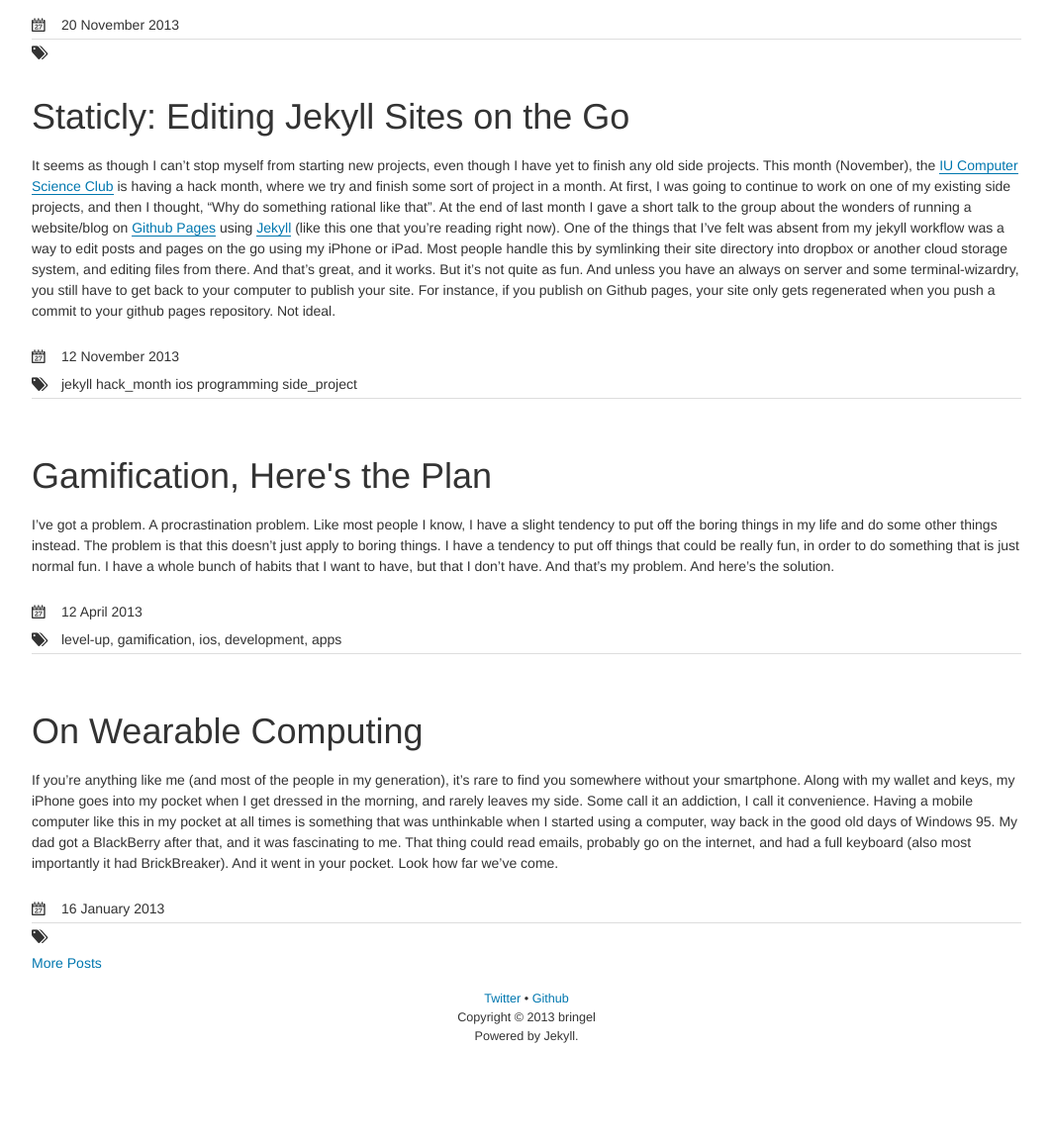
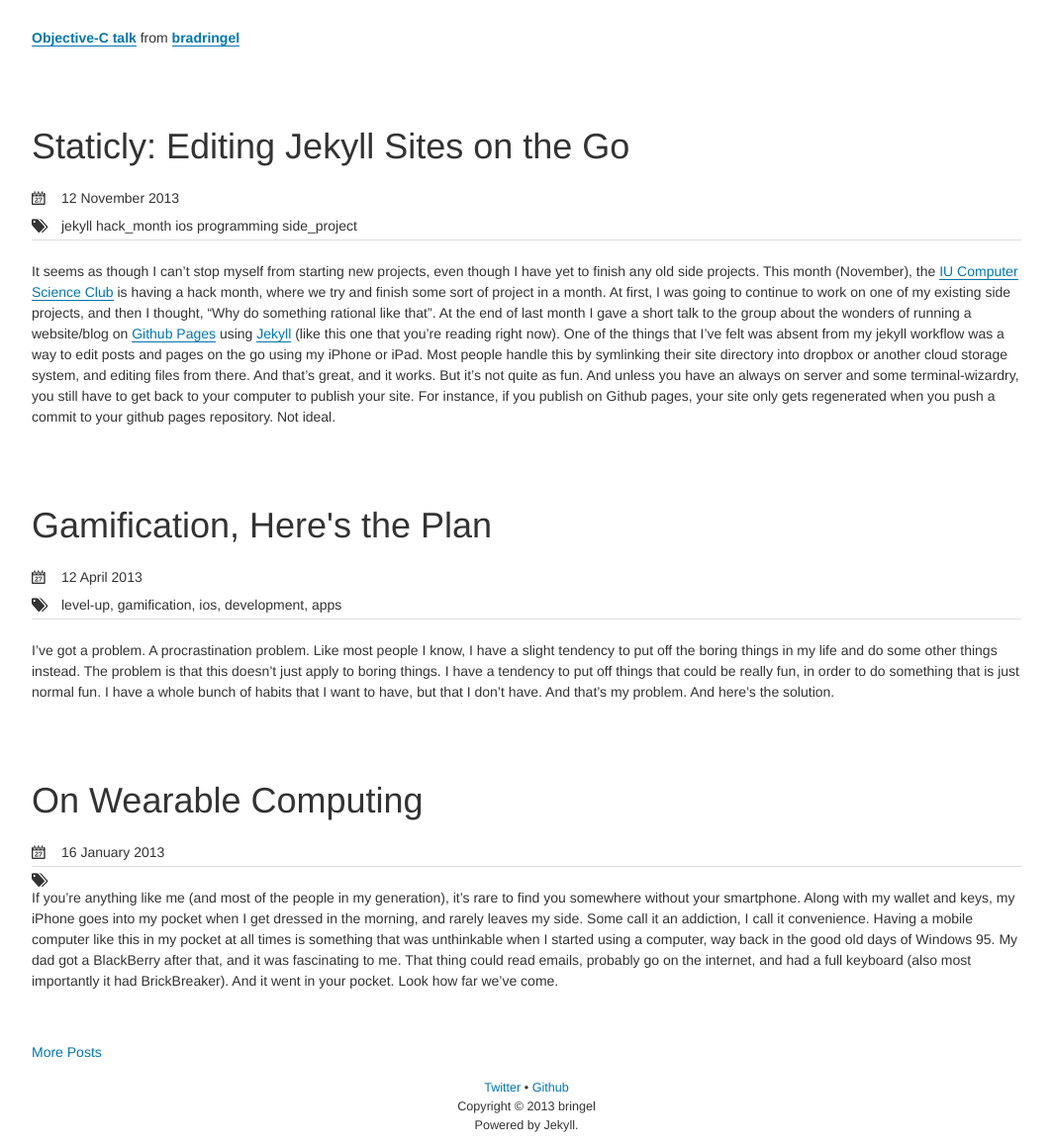
Before and after one commit to bringel/bringel.github.io, a Jekyll site: the page built from index.html, in a window 1280 px wide and 1400 px high, scrolled down 946 px, cut to the strip 243-1400 px from the top of the window. Shown: the whole strip at 99% size, without its empty margins (108-1171 px from the left). Built offline with Jekyll 4.4.1, drawn with Linux system fonts in a browser that asks for light colours; nearby versions of some CDN libraries; library files that are not in the unit come from our copies; Markdown is read by kramdown in place of the engine named in the settings; the list of posts is cut into pages by our own code; comment, search, counter and statistics services are not loaded; before the commit the page ends 2261 px from its top, so only the background shows below that; some of the changed text lies outside the part shown.

Commit message:
Messing with the index layout

```diff
--- a/index.html
+++ b/index.html
@@ -9,12 +9,6 @@
 <h2 class="title">
   <a href="{{ post.url }}">{{ post.title }}</a>
 </h2>
-			<div class="entry-content">
-				{% if post.image %}
-				<center><img class="img" src="http://farm4.staticflickr.com/3749/9616934444_850f468759_o_d.jpg"></center>
-				{% endif %}
-				<p>{{ post.excerpt }}</p>
-				</div>
 <div class="meta">
   <div class="date">
 	<time datetime="{{ post.date | date_to_xml_schema }}" pubdate data-updated="true">{{ post.date | date_to_long_string }}</time>
@@ -26,6 +20,13 @@
   </div>
 
 </div>
+<div class="entry-content">
+  {% if post.image %}
+  <center><img class="img" src="http://farm4.staticflickr.com/3749/9616934444_850f468759_o_d.jpg"></center>
+  {% endif %}
+  <p>{{ post.excerpt }}</p>
+</div>
+
 </article>
 
 
```
Lines whose indentation alone changed are shown as unchanged.
